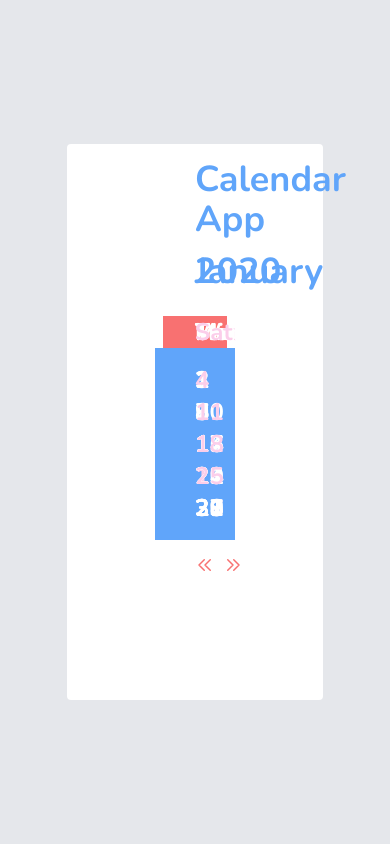
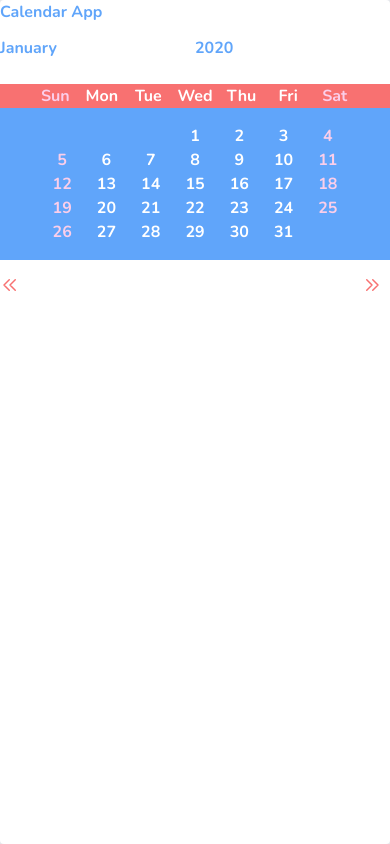
Before and after one commit to Chirag5528/learnVue, a Vue app: page / in a window 390 px wide. Built offline with nearby package versions, Linux system fonts and the light colour scheme.

Commit message:
Added Some Responsiveness to the Layout

```diff
--- a/src/assets/styles.css
+++ b/src/assets/styles.css
@@ -34,13 +34,13 @@
   @apply hidden md:inline-block;
 }
 .card {
-  @apply bg-white rounded h-screen px-32 py-4 w-full max-w-screen-lg;
+  @apply bg-white rounded h-screen lg:px-32 lg:py-4 sm:p-4 w-full max-w-screen-lg;
 }
 .card-head h3 {
-  @apply text-4xl text-center;
+  @apply lg:text-4xl md:text-center md:text-2xl;
 }
 .days {
-  @apply flex justify-center mt-6;
+  @apply flex lg:justify-center md:justify-between mt-6;
 }
 .days ul li:first-child,
 .days ul li:last-child {
--- a/src/components/CalendarTemplate.vue
+++ b/src/components/CalendarTemplate.vue
@@ -1,22 +1,22 @@
 <template>
-  <div class="wrapper px-40 py-36">
+  <div class="wrapper md:px-40 md:py-36 sm:p-10">
       <div class="card">
         <div class="card-head text-blue-400">
           <h3>Calendar App</h3>
         </div>
         <div class="monthRow">
-            <h3 class="text-4xl text-blue-400">{{ month }}</h3>
-            <h3 class="text-4xl text-right text-blue-400">{{ year }}</h3>
+            <h3 class="lg:text-4xl md:text-2xl  text-blue-400">{{ month }}</h3>
+            <h3 class="lg:text-4xl md:text-2xl md:text-right text-blue-400">{{ year }}</h3>
         </div>
         <div class="days">
             <ul>
-                <li v-for="(day,index) in days" class="text-2xl" :key='index' v-text="day"></li>
+                <li v-for="(day,index) in days" class="lg:text-2xl md:xl" :key='index' v-text="day"></li>
             </ul>
         </div>
         <div class="numberDays">
           <ul>
               <li v-for="x in startIndex" :key="x"></li>
-              <li v-for="x in daysInMonth" class="text-2xl w-full" :key="x">
+              <li v-for="x in daysInMonth" class="lg:text-2xl md:xl w-full" :key="x">
                 <span :class="[ ( today(x) ? 'activeDay'  : '' )]" >{{ x }}</span>
               </li>
             </ul>
```
